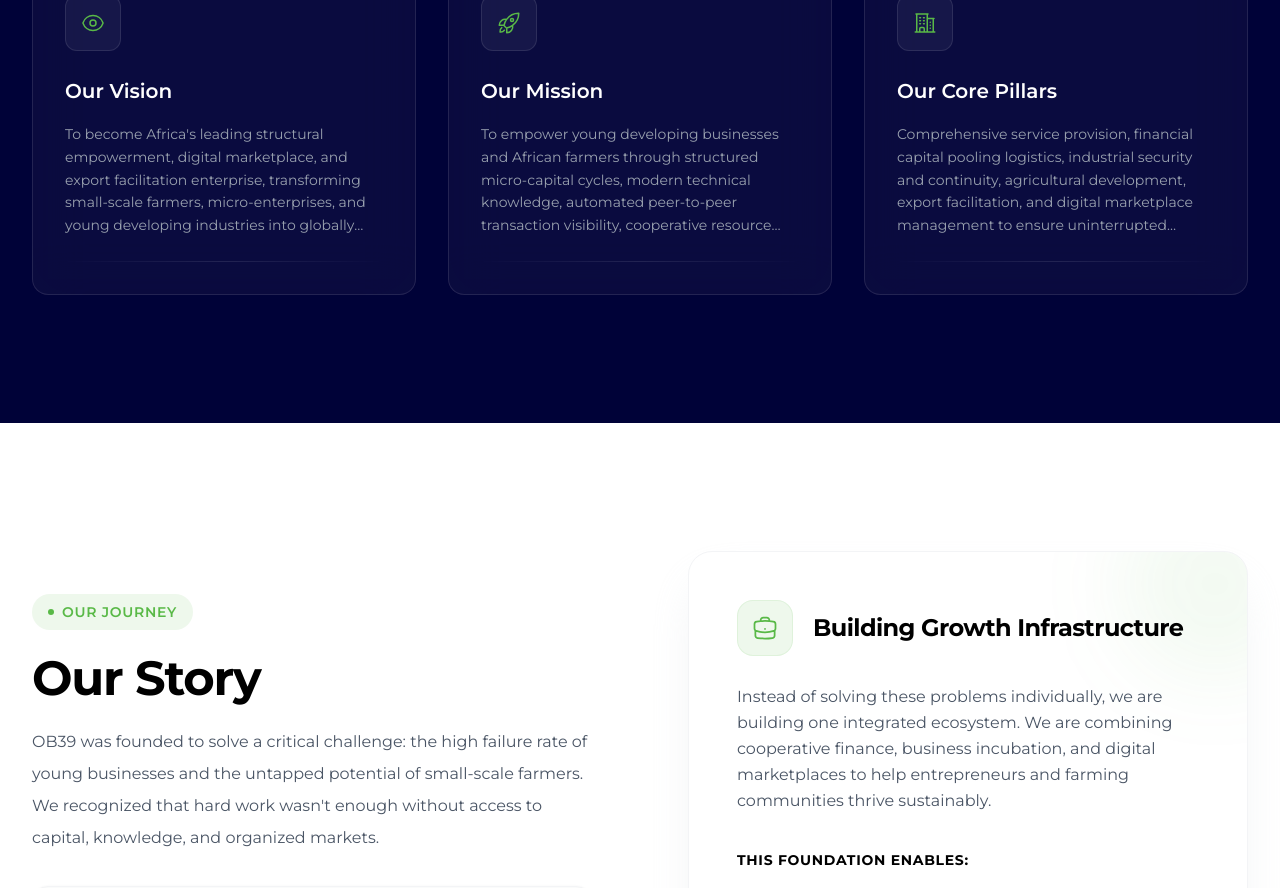
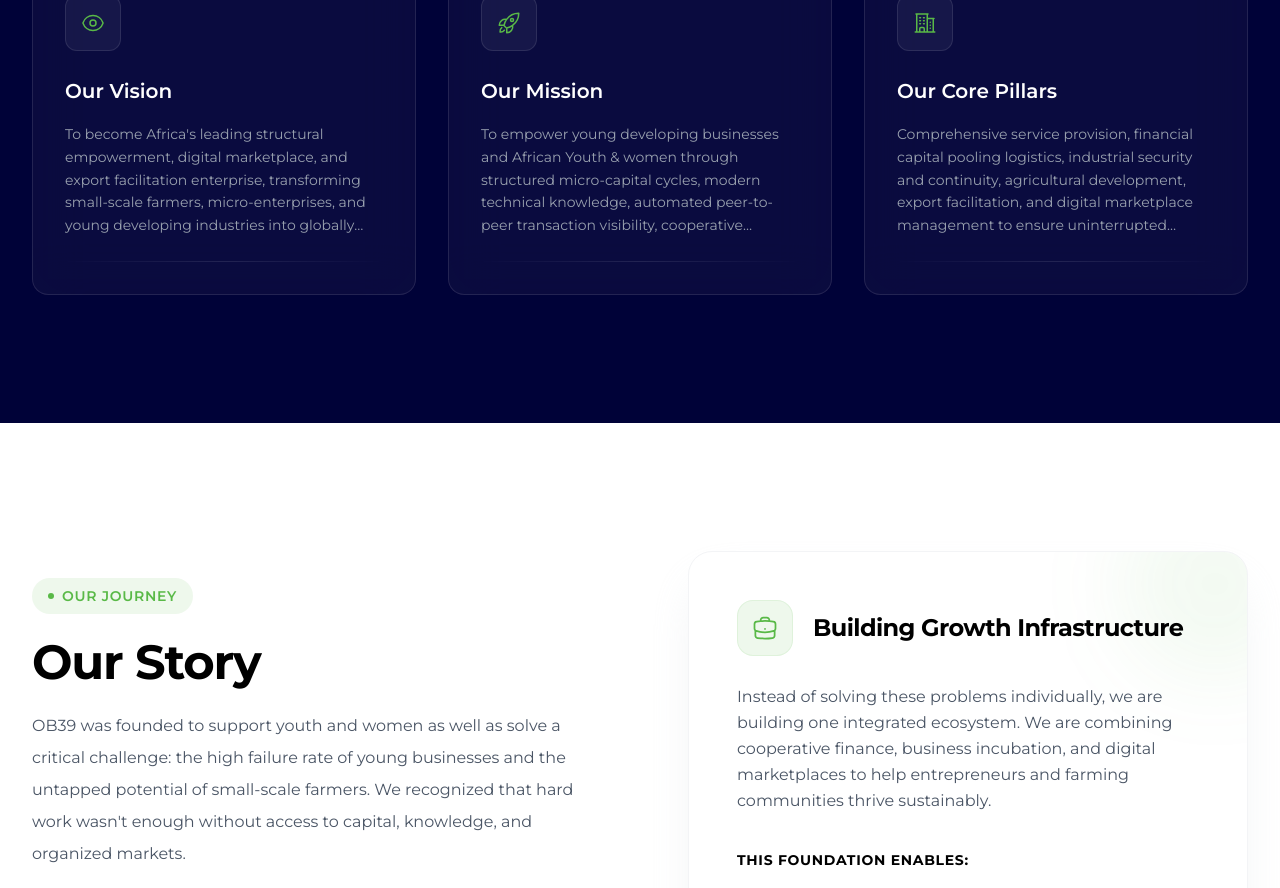
Before and after one commit to ecwebtestings-dev/ob392, a React (Vite) app: page /about in a window 1280 px wide. Shown: the part 1240-2128 px from the top of the page. Built offline with nearby package versions, Linux system fonts and the light colour scheme.

Commit message:
last update

```diff
--- a/src/pages/About/AboutUs.jsx
+++ b/src/pages/About/AboutUs.jsx
@@ -16,7 +16,7 @@ const aboutItems = [
     id: 2,
     title: 'Our Mission',
     description:
-      'To empower young developing businesses and African farmers through structured micro-capital cycles, modern technical knowledge, automated peer-to-peer transaction visibility, cooperative resource sharing, and direct, un-interrupted access to high-value domestic and international markets via proprietary digital ecosystems.',
+      'To empower young developing businesses and African Youth & women through structured micro-capital cycles, modern technical knowledge, automated peer-to-peer transaction visibility, cooperative resource sharing, and direct, un-interrupted access to high-value domestic and international markets via proprietary digital ecosystems.',
     category: 'The Action',
     icon: (
       <svg className="size-6" fill="none" viewBox="0 0 24 24" strokeWidth={1.5} stroke="currentColor">
--- a/src/pages/About/CompanyStory.jsx
+++ b/src/pages/About/CompanyStory.jsx
@@ -30,7 +30,7 @@ export default function Story() {
             </h2>
 
             <p className="mt-6 text-base md:text-md leading-8 text-gray-600">
-              OB39 was founded to solve a critical challenge: the high
+              OB39 was founded to support youth and women as well as solve a critical challenge: the high
               failure rate of young businesses and the untapped potential of
               small-scale farmers. We recognized that hard work wasn't enough
               without access to capital, knowledge, and organized markets.
```
Also changed, not shown: src/pages/Home/Position.jsx (+3 -10 lines).
